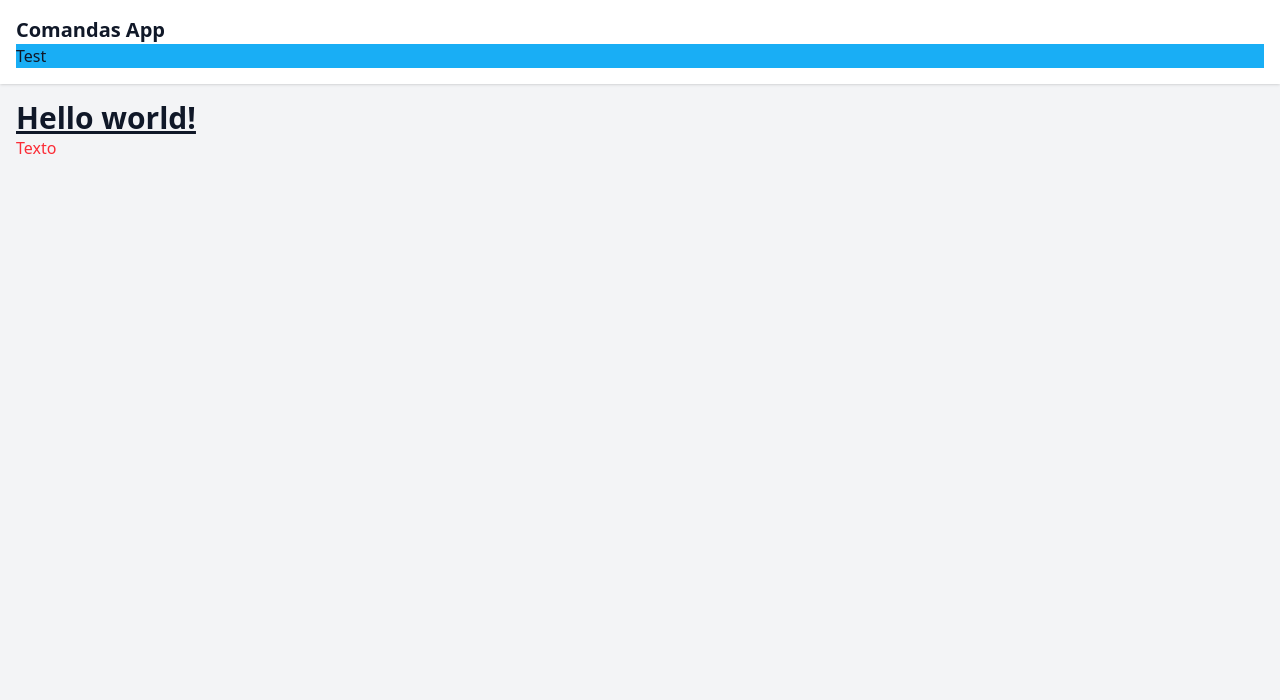
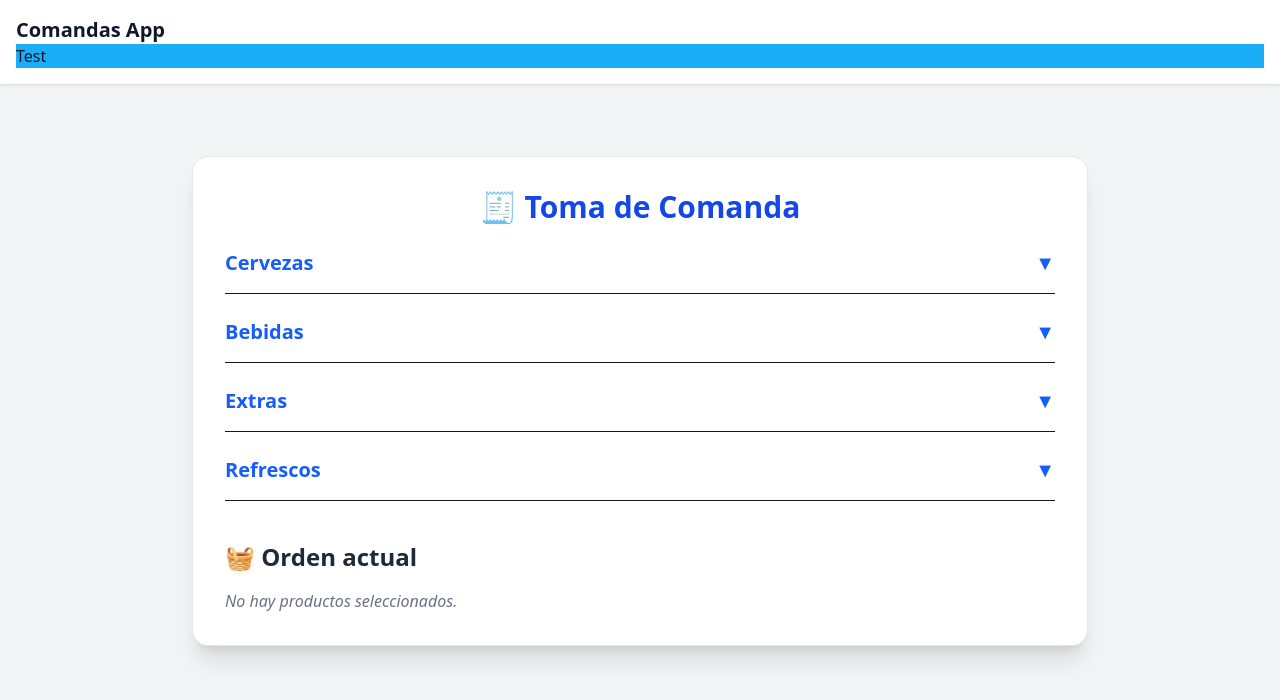
Before and after one commit to Andre8tr/comandasbar, a Next.js app: page / in a window 1280 px wide. Shown: the top 700 px of the page. Built offline with nearby package versions, Linux system fonts and the light colour scheme.

Commit message:
listo toma de ordenes

```diff
--- a/src/app/page.tsx
+++ b/src/app/page.tsx
@@ -1,13 +1,9 @@
+import OrderForm from '../components/OrderForm';
+
 export default function Home() {
   return (
-    <>
-     <h1 className="text-3xl font-bold underline">
-      Hello world!
-    </h1>
-    <p className="text-red-500">
-      Texto
-    </p>
-    </>
-
-  )
+    <div className="min-h-screen bg-gray-100 p-6">
+      <OrderForm />
+    </div>
+  );
 }
--- /dev/null
+++ b/src/components/OrderForm.tsx
@@ -0,0 +1,134 @@
+"use client";
+
+import { useState } from "react";
+import { products } from "@/utils/products";
+
+export default function OrderForm() {
+  const [order, setOrder] = useState<string[]>([]);
+  const [openCategories, setOpenCategories] = useState<Record<string, boolean>>({});
+  const [clickedItems, setClickedItems] = useState<Set<string>>(new Set());
+
+  const handleAddItem = (item: string) => {
+    setOrder((prev) => [...prev, item]);
+
+    // Efecto visual corto (300ms)
+    setClickedItems((prev) => {
+      const newSet = new Set(prev).add(item);
+      setTimeout(() => {
+        setClickedItems((current) => {
+          const copy = new Set(current);
+          copy.delete(item);
+          return copy;
+        });
+      }, 300);
+      return newSet;
+    });
+  };
+
+  const handleRemoveItem = (index: number) => {
+    const itemToRemove = order[index];
+    setOrder((prev) => prev.filter((_, i) => i !== index));
+  };
+
+  const toggleCategory = (category: string) => {
+    setOpenCategories((prev) => ({
+      ...prev,
+      [category]: !prev[category],
+    }));
+  };
+
+  return (
+    <div className="max-w-4xl mx-auto bg-white shadow-xl rounded-2xl p-8 mt-8 border border-gray-200">
+      <h1 className="text-3xl font-extrabold mb-6 text-center text-blue-700">
+        🧾 Toma de Comanda
+      </h1>
+
+      {/* Categorías */}
+      {Object.keys(products).map((category) => (
+        <div key={category} className="mb-6 border-b pb-4">
+          <button
+            onClick={() => toggleCategory(category)}
+            className="w-full text-left text-xl font-semibold text-blue-600 hover:underline focus:outline-none"
+          >
+            {category.charAt(0).toUpperCase() + category.slice(1)}
+            <span className="float-right">{openCategories[category] ? "▲" : "▼"}</span>
+          </button>
+
+          {openCategories[category] && (
+            <div className="mt-4 flex flex-wrap gap-3">
+              {category === "cervezas"
+                ? products[category].map((product) =>
+                    product.types.map((type) => {
+                      const label = `${product.name} (${type})`;
+                      const isClicked = clickedItems.has(label);
+
+                      return (
+                        <button
+                          key={label}
+                          onClick={() => handleAddItem(label)}
+                          className={`py-2 px-4 rounded-xl text-sm font-medium border transition-all duration-300
+                            ${
+                              isClicked
+                                ? "bg-green-300 border-green-500"
+                                : "bg-blue-100 text-blue-900 hover:bg-blue-200 border-blue-300"
+                            }
+                          `}
+                        >
+                          {label}
+                        </button>
+                      );
+                    })
+                  )
+                : products[category].map((item: string, index: number) => {
+                    const key = `${category}-${index}`;
+                    const isClicked = clickedItems.has(item);
+
+                    return (
+                      <button
+                        key={key}
+                        onClick={() => handleAddItem(item)}
+                        className={`py-2 px-4 rounded-xl text-sm font-medium border transition-all duration-300
+                          ${
+                            isClicked
+                              ? "bg-green-300 border-green-500"
+                              : "bg-blue-100 text-blue-900 hover:bg-blue-200 border-blue-300"
+                          }
+                        `}
+                      >
+                        {item}
+                      </button>
+                    );
+                  })}
+            </div>
+          )}
+        </div>
+      ))}
+
+      {/* Orden actual */}
+      <div className="mt-10">
+        <h2 className="text-2xl font-bold mb-4 text-gray-800">🧺 Orden actual</h2>
+
+        {order.length === 0 ? (
+          <p className="text-gray-500 italic">No hay productos seleccionados.</p>
+        ) : (
+          <ul className="space-y-2">
+            {order.map((item, index) => (
+              <li
+                key={index}
+                className="flex justify-between items-center bg-gray-100 p-3 rounded-lg border border-gray-200 shadow-sm"
+              >
+                <span className="font-medium text-gray-700">{item}</span>
+                <button
+                  onClick={() => handleRemoveItem(index)}
+                  className="text-red-600 hover:text-red-800 text-sm font-semibold"
+                >
+                  Eliminar
+                </button>
+              </li>
+            ))}
+          </ul>
+        )}
+      </div>
+    </div>
+  );
+}
--- /dev/null
+++ b/src/utils/products.ts
@@ -0,0 +1,47 @@
+// src/utils/products.ts
+export const products = {
+  cervezas: [
+    { name: "Gallo", types: ["Botella", "Litro", "Lata"] },
+    { name: "Cabro", types: ["Botella", "Litro", "Lata"] },
+    { name: "Corona", types: ["Botella", "Litro", "Lata"] },
+  ],
+  bebidas: [
+    "Cuba Libre",
+    "Jagger Fresh",
+    "Jagger Bomb",
+    "Whisly",
+    "Ron",
+    "Bloody Mary",
+    "Charro Negro",
+  ],
+  extras: ["Shot de Tequila", "Nachos Preparados", "Papas fritas", "Tostadas"],
+  refrescos: ["Coca-Cola", "Agua Pura", "Sprite", "7-Up"],
+};
+
+// Nuevo: precios
+export const productPrices: Record<string, number> = {
+  "Gallo (Botella)": 15,
+  "Gallo (Litro)": 25,
+  "Gallo (Lata)": 12,
+  "Cabro (Botella)": 15,
+  "Cabro (Litro)": 25,
+  "Cabro (Lata)": 12,
+  "Corona (Botella)": 20,
+  "Corona (Litro)": 30,
+  "Corona (Lata)": 18,
+  "Cuba Libre": 25,
+  "Jagger Fresh": 30,
+  "Jagger Bomb": 35,
+  Whisly: 28,
+  Ron: 20,
+  "Bloody Mary": 26,
+  "Charro Negro": 24,
+  "Shot de Tequila": 12,
+  "Nachos Preparados": 30,
+  "Papas fritas": 20,
+  Tostadas: 22,
+  "Coca-Cola": 10,
+  "Agua Pura": 8,
+  Sprite: 10,
+  "7-Up": 10,
+};
```
